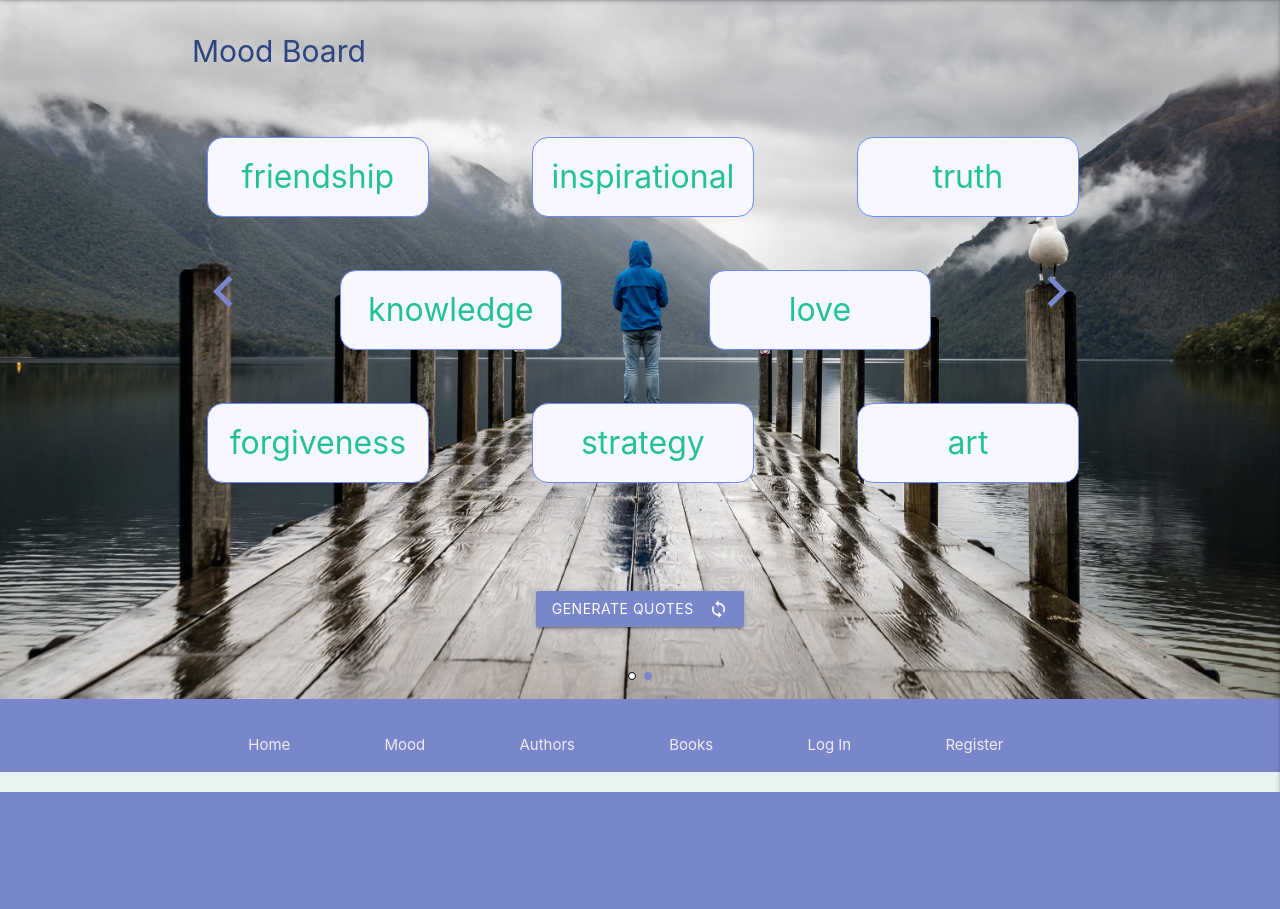
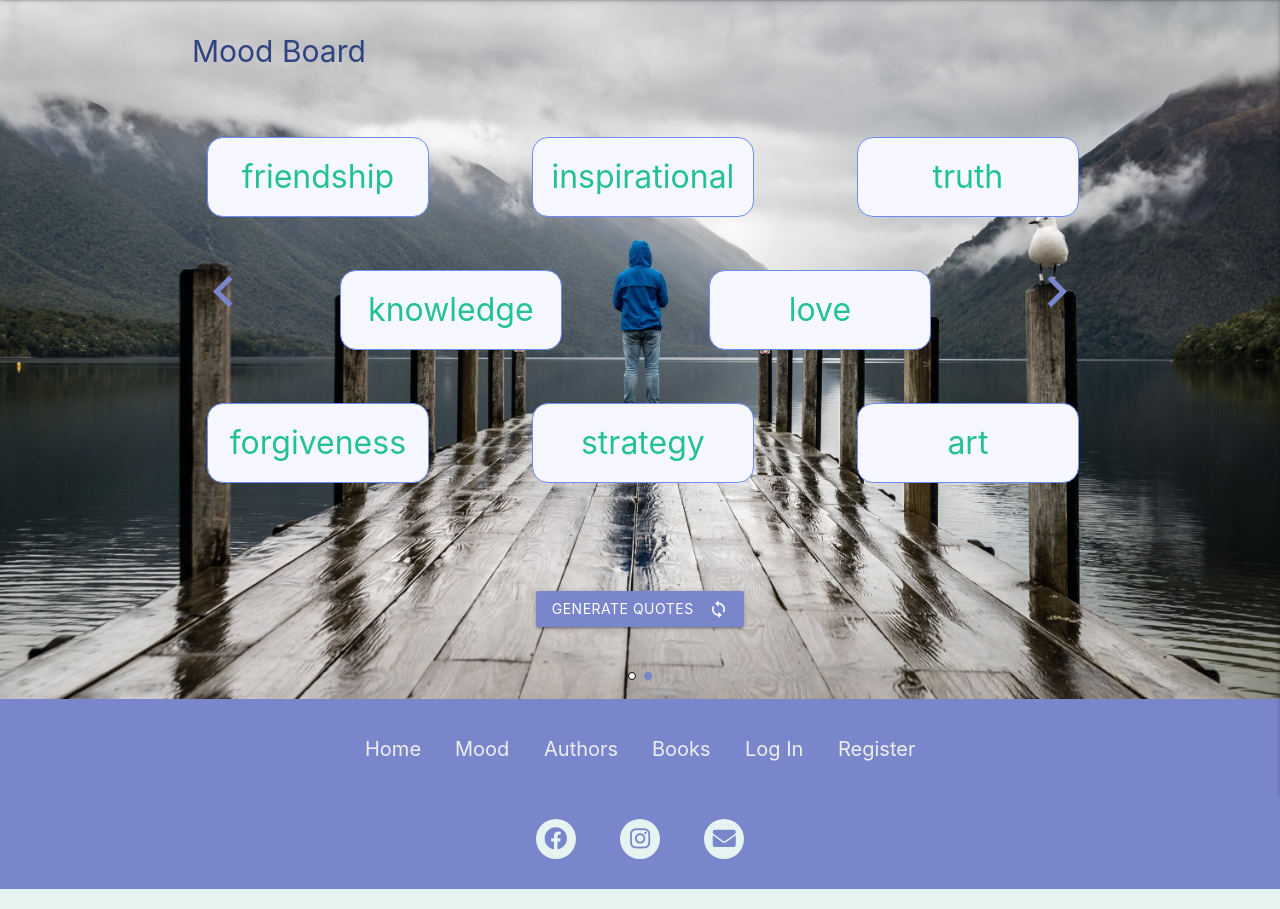
Before and after one commit to daithioc95/MS3, a Flask app: page /get_mood in a window 1280 px wide. Shown: the part 65-974 px from the top of the page. Before the commit the page ends 857 px from the top, so only its background shows below. Run offline with Flask 2, Linux system fonts and the light colour scheme; some libraries are stand-ins or nearby versions; some web fonts are replaced.

Commit message:
Add social links to footer

```diff
--- a/static/css/style.css
+++ b/static/css/style.css
@@ -49,16 +49,16 @@ nav{
 } */
 
 .page-footer{
-    /* margin-top: 20px */
+        margin-top: 40px;
 }
 
-.page-footer a:hover{
+/* .page-footer a.link:hover{
     transition: all 0.35s ease-in-out;
     -moz-transition: all 0.35s ease-in-out;
     -webkit-transition: all 0.35s ease-in-out;
     -o-transition: all 0.35s ease-in-out;
     background-color: rgba(0,0,0,0.1);
-}
+} */
 
 #generate-moods{
     background-color: #7986CB;
@@ -123,7 +123,7 @@ nav{
 @media screen and (min-width:570px) {
 .welcome-qotd blockquote {
     font-size: 60px;
-    max-width: 60%;
+    max-width: 80%;
 }
 
 .welcome-qotd {
@@ -160,7 +160,8 @@ nav{
 
 .welcome-qotd cite {
 	/* line-height: 3; is this causing the phone issue? */
-	text-align: center;
+    text-align: center;
+    font-size: 25px
 }
 /* font-family: "Font Awesome 5 Free";
     content: "\f5ac";
@@ -1029,7 +1030,78 @@ form .input-attributes{
     color: #7986CB;
 }
 
+footer{
+    text-align: center;
+}
+
 footer li {
     display: inline-flex;
-    margin: 0 3em;
 }
+
+.footer-page-links li {
+    margin: 0 1em;
+}
+
+.social-links li a i {
+    width: 40px;
+    height: 40px;
+    padding: 12px 0;
+    border-radius: 50%;
+    font-size: 23px;
+    line-height: 15px;
+    text-align: center;
+    color: #7986cb;
+    background: #E6F4F1;
+    transition: all 0.35s ease-in-out;
+    -moz-transition: all 0.35s ease-in-out;
+    -webkit-transition: all 0.35s ease-in-out;
+    -o-transition: all 0.35s ease-in-out;
+    margin: 20px 20px 15px 20px;
+}
+
+.social-links li a i:hover {
+    background: #2F4381;
+}
+
+/* Overline From Left */
+.hvr-overline-from-left {
+  display: inline-block;
+  vertical-align: middle;
+  -webkit-transform: perspective(1px) translateZ(0);
+  transform: perspective(1px) translateZ(0);
+  box-shadow: 0 0 1px rgba(0, 0, 0, 0);
+  position: relative;
+  overflow: hidden;
+}
+.hvr-overline-from-left:before {
+  content: "";
+  position: absolute;
+  z-index: -1;
+  left: 0;
+  right: 100%;
+  top: 0;
+  background: #E6F4F1;
+  height: 4px;
+  -webkit-transition-property: right;
+  transition-property: right;
+  -webkit-transition-duration: 0.3s;
+  transition-duration: 0.3s;
+  -webkit-transition-timing-function: ease-out;
+  transition-timing-function: ease-out;
+}
+.hvr-overline-from-left:hover:before, .hvr-overline-from-left:focus:before, .hvr-overline-from-left:active:before {
+  right: 0;
+}
+
+a.link{
+font-size: 20px;
+}
+
+.share-quote-section{
+    /* min-height: calc(100vh - 190px); */
+    min-height: 60vh;
+}
+
+/* main{
+    margin-bottom: 20px;
+} */
--- a/templates/base.html
+++ b/templates/base.html
@@ -29,32 +29,49 @@
                     <a href="#" data-target="mobile-demo" class="sidenav-trigger right"><i class="material-icons"><i
                                 class="fas fa-bars"></i></i></a>
                     <ul class="right hide-on-med-and-down">
-                        <li {% if request.path == url_for('get_quotes') or request.path == url_for('search_quotes') %} class = "active"{% endif %}><a href="{{ url_for('get_quotes') }}">Home</a></li>
-                        <li {% if request.path == url_for('get_mood') or request.path == url_for('generate_mood') %} class = "active"{% endif %}><a href="{{ url_for('get_mood') }}">Mood</a></li>
-                        <li {% if request.path == url_for('get_authors') or request.path == url_for('search_authors') %} class = "active"{% endif %}><a href="{{ url_for('get_authors') }}">Authors</a></li>
-                        <li {% if request.path == url_for('get_books') or request.path == url_for('search_books') %} class = "active"{% endif %}><a href="{{ url_for('get_books') }}"">Books</a></li>
+                        <li {% if request.path == url_for('get_quotes') or request.path == url_for('search_quotes') %}
+                            class="active" {% endif %}><a href="{{ url_for('get_quotes') }}">Home</a></li>
+                        <li {% if request.path == url_for('get_mood') or request.path == url_for('generate_mood') %}
+                            class="active" {% endif %}><a href="{{ url_for('get_mood') }}">Mood</a></li>
+                        <li {% if request.path == url_for('get_authors') or request.path == url_for('search_authors') %}
+                            class="active" {% endif %}><a href="{{ url_for('get_authors') }}">Authors</a></li>
+                        <li {% if request.path == url_for('get_books') or request.path == url_for('search_books') %}
+                            class="active" {% endif %}><a href="{{ url_for('get_books') }}"">Books</a></li>
                         {% if session.user %}
-                        <li {% if request.path == url_for('profile', username=session['user']) %} class = "active"{% endif %}><a href="{{ url_for('profile', username=session['user']) }}">Profile</a></li>
-                        <li {% if request.path == url_for('logout') %} class = "active"{% endif %}><a href="{{ url_for('logout') }}">Log Out</a></li>
+                        <li {% if request.path == url_for('profile', username=session['user']) %} class = "
+                                active"{% endif %}><a
+                                    href="{{ url_for('profile', username=session['user']) }}">Profile</a></li>
+                        <li {% if request.path == url_for('logout') %} class="active" {% endif %}><a
+                                href="{{ url_for('logout') }}">Log Out</a></li>
                         {% else %}
-                        <li {% if request.path == url_for('login') %} class = "active"{% endif %}><a href="{{ url_for('login') }}">Log In</a></li>
-                        <li {% if request.path == url_for('register') %} class = "active"{% endif %}><a href="{{ url_for('register') }}">Register</a></li>
+                        <li {% if request.path == url_for('login') %} class="active" {% endif %}><a
+                                href="{{ url_for('login') }}">Log In</a></li>
+                        <li {% if request.path == url_for('register') %} class="active" {% endif %}><a
+                                href="{{ url_for('register') }}">Register</a></li>
                         {% endif %}
                     </ul>
                 </div>
             </nav>
         </div>
         <ul class="sidenav" id="mobile-demo">
-            <li {% if request.path == url_for('get_quotes') or request.path == url_for('search_quotes') %} class = "active"{% endif %}><a href="{{ url_for('get_quotes') }}">Home</a></li>
-            <li {% if request.path == url_for('get_mood') or request.path == url_for('generate_mood') %} class = "active"{% endif %}><a href="{{ url_for('get_mood') }}">Mood</a></li>
-            <li {% if request.path == url_for('get_authors') or request.path == url_for('search_authors') %} class = "active"{% endif %}><a href="{{ url_for('get_authors') }}">Authors</a></li>
-            <li {% if request.path == url_for('get_books') or request.path == url_for('search_books') %} class = "active"{% endif %}><a href="{{ url_for('get_books') }}"">Books</a></li>
+            <li {% if request.path == url_for('get_quotes') or request.path == url_for('search_quotes') %}
+                class="active" {% endif %}><a href="{{ url_for('get_quotes') }}">Home</a></li>
+            <li {% if request.path == url_for('get_mood') or request.path == url_for('generate_mood') %} class="active"
+                {% endif %}><a href="{{ url_for('get_mood') }}">Mood</a></li>
+            <li {% if request.path == url_for('get_authors') or request.path == url_for('search_authors') %}
+                class="active" {% endif %}><a href="{{ url_for('get_authors') }}">Authors</a></li>
+            <li {% if request.path == url_for('get_books') or request.path == url_for('search_books') %} class="active"
+                {% endif %}><a href="{{ url_for('get_books') }}"">Books</a></li>
             {% if session.user %}
-            <li {% if request.path == url_for('profile', username=session['user']) %} class = "active"{% endif %}><a href="{{ url_for('profile', username=session['user']) }}">Profile</a></li>
-            <li {% if request.path == url_for('logout') %} class = "active"{% endif %}><a href="{{ url_for('logout') }}">Log Out</a></li>
+            <li {% if request.path == url_for('profile', username=session['user']) %} class = " active"{% endif %}><a
+                        href="{{ url_for('profile', username=session['user']) }}">Profile</a></li>
+            <li {% if request.path == url_for('logout') %} class="active" {% endif %}><a
+                    href="{{ url_for('logout') }}">Log Out</a></li>
             {% else %}
-            <li {% if request.path == url_for('login') %} class = "active"{% endif %}><a href="{{ url_for('login') }}">Log In</a></li>
-            <li {% if request.path == url_for('register') %} class = "active"{% endif %}><a href="{{ url_for('register') }}">Register</a></li>
+            <li {% if request.path == url_for('login') %} class="active" {% endif %}><a
+                    href="{{ url_for('login') }}">Log In</a></li>
+            <li {% if request.path == url_for('register') %} class="active" {% endif %}><a
+                    href="{{ url_for('register') }}">Register</a></li>
             {% endif %}
         </ul>
 
@@ -87,21 +104,40 @@
                 <!-- <div class="col l4 offset-l2 s12"> -->
                 <div class="col l12">
                     <!-- <h5 class="white-text">Links</h5> -->
-                    <ul>
-                        <li><a class="grey-text text-lighten-3" href="{{ url_for('get_quotes') }}">Home</a></li>
-                        <li><a class="grey-text text-lighten-3" href="{{ url_for('get_mood') }}">Mood</a></li>
-                        <li><a class="grey-text text-lighten-3" href="{{ url_for('get_authors') }}">Authors</a></li>
-                        <li><a class="grey-text text-lighten-3" href="{{ url_for('get_books') }}">Books</a></li>
+                    <ul class="footer-page-links">
+                        <li><a class="hvr-overline-from-left link grey-text text-lighten-3" href="{{ url_for('get_quotes') }}">Home</a></li>
+                        <li><a class="hvr-overline-from-left link grey-text text-lighten-3" href="{{ url_for('get_mood') }}">Mood</a></li>
+                        <li><a class="hvr-overline-from-left link grey-text text-lighten-3" href="{{ url_for('get_authors') }}">Authors</a></li>
+                        <li><a class="hvr-overline-from-left link grey-text text-lighten-3" href="{{ url_for('get_books') }}">Books</a></li>
                         {% if session.user %}
-                        <li><a class="grey-text text-lighten-3"
+                        <li><a class="hvr-overline-from-left link grey-text text-lighten-3"
                                 href="{{ url_for('profile', username=session['user']) }}">Profile</a></li>
-                        <li><a class="grey-text text-lighten-3" href="{{ url_for('logout') }}">Log Out</a></li>
+                        <li><a class="hvr-overline-from-left link grey-text text-lighten-3" href="{{ url_for('logout') }}">Log Out</a></li>
                         {% else %}
-                        <li><a class="grey-text text-lighten-3" href="{{ url_for('login') }}">Log In</a></li>
-                        <li><a class="grey-text text-lighten-3" href="{{ url_for('register') }}">Register</a></li>
+                        <li><a class="hvr-overline-from-left link grey-text text-lighten-3" href="{{ url_for('login') }}">Log In</a></li>
+                        <li><a class="hvr-overline-from-left link grey-text text-lighten-3" href="{{ url_for('register') }}">Register</a></li>
                         {% endif %}
                     </ul>
                 </div>
+            </div>
+            <div class="row">
+                <ul class="social-links">
+                    <li>
+                        <a href="#">
+                            <i class="fab fa-facebook"></i>
+                        </a>
+                    </li>
+                    <li>
+                        <a href="#">
+                            <i class="fab fa-instagram"></i>
+                        </a>
+                    </li>
+                    <li>
+                        <a href="#">
+                            <i class="fas fa-envelope"></i>
+                        </a>
+                    </li>
+                </ul>
             </div>
         </div>
     </footer>
--- a/templates/mood.html
+++ b/templates/mood.html
@@ -1,4 +1,16 @@
 {% extends "base.html" %}
+ {% block styles %}
+ <style>
+     .page-footer{
+         margin-top: 0;
+     }
+
+     .pagination{
+         margin-bottom: 40px;
+     }
+
+ </style>
+    {% endblock %}
 {% block content %}
 <div id = "mood-container">
     <div class="bg"></div>
```
Also changed, not shown: templates/share_quote.html (+2 -9 lines). Lines whose indentation alone changed are shown as unchanged.
